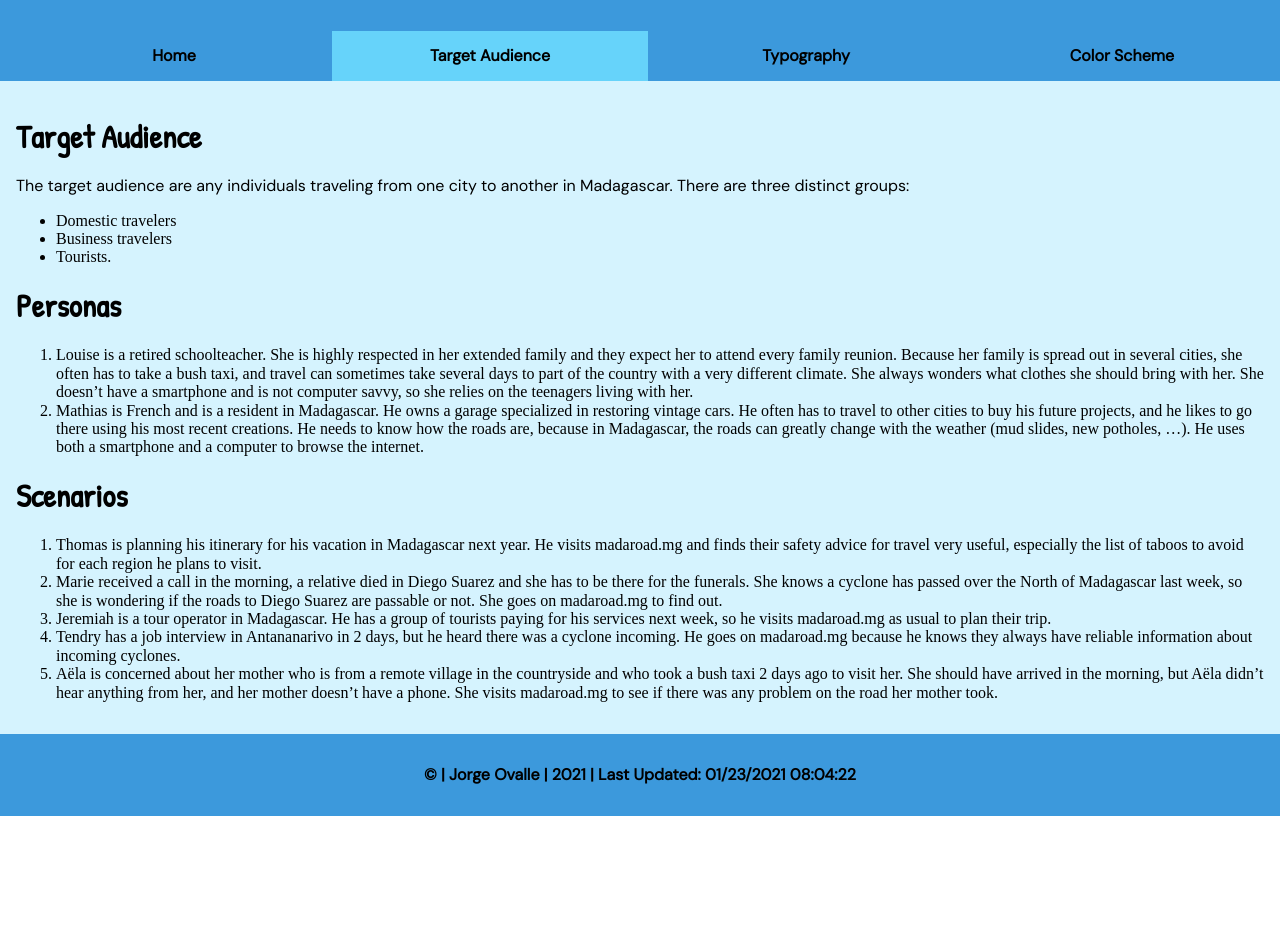
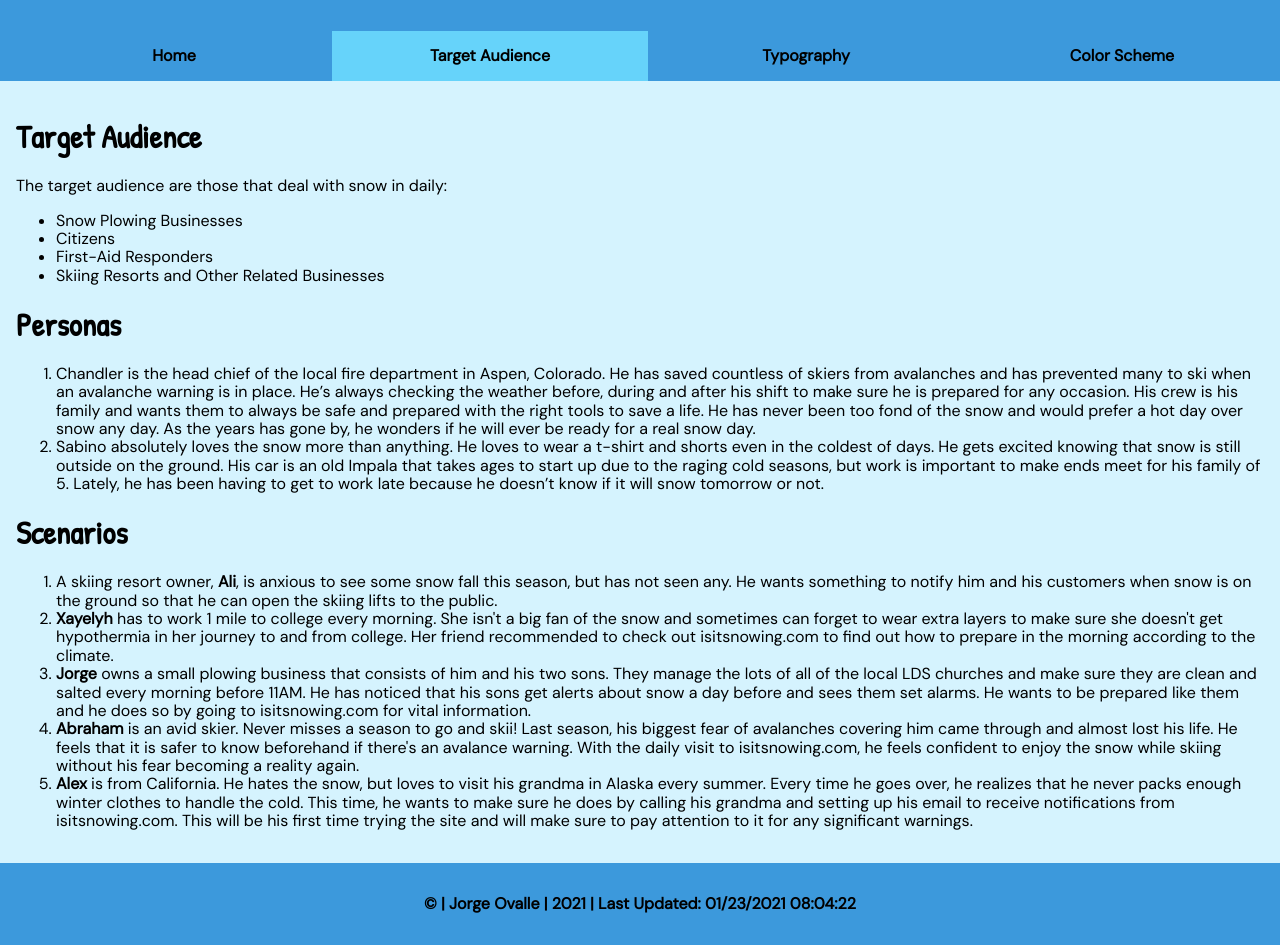
Before and after one commit to Jorgito76/jorgito76.github.io, a plain HTML site: page lesson3/targetAudience.html in a window 1280 px wide. Shown: the part 127-1072 px from the top of the page. Before the commit the page ends 943 px from the top, so only its background shows below. Drawn offline with Linux system fonts and the light colour scheme.

Commit message:
site purpose and target audience

```diff
--- a/lesson3/css/small.css
+++ b/lesson3/css/small.css
@@ -6,7 +6,7 @@ h1, h2 {
     font-family: 'Patrick Hand', cursive;
 }
 
-p, nav {
+p, nav, ol li, ul li, table tbody tr td {
     font-family: 'DM Sans', sans-serif;
 }
 
@@ -105,6 +105,8 @@ main div.grid_layout {
     background-color: white;
 }
 
+
+
 /* FOOTER STYLE */
 footer {
     padding: 1rem;
--- a/lesson3/targetAudience.html
+++ b/lesson3/targetAudience.html
@@ -46,48 +46,49 @@
     <!-- MAIN SET UP-->
         <main>
             <h1>Target Audience</h1>
-            <p>The target audience are any individuals traveling from one city to another in Madagascar. There are three
-                distinct groups:
+            <p>The target audience are those that deal with snow in daily:
             <ul>
-                <li>Domestic travelers</li>
-                <li>Business travelers</li>
-                <li>Tourists.</li>
+                <li>Snow Plowing Businesses</li>
+                <li>Citizens</li>
+                <li>First-Aid Responders</li>
+                <li>Skiing Resorts and Other Related Businesses</li>
             </ul>
             </p>
             <h1>Personas</h1>
             <ol>
-                <li>Louise is a retired schoolteacher. She is highly respected in her extended family and they expect
-                    her to attend every family reunion. Because her family is spread out in several cities, she often
-                    has to take a bush taxi, and travel can sometimes take several days to part of the country with a
-                    very different climate. She always wonders what clothes she should bring with her.
-                    She doesn’t have a smartphone and is not computer savvy, so she relies on the teenagers living with
-                    her.
+                <li>Chandler is the head chief of the local fire department in Aspen, Colorado. He has saved countless of skiers from avalanches and
+                    has prevented many to ski when an avalanche warning is in place.
+                    He’s always checking the weather before, during and after his shift to make sure
+                    he is prepared for any occasion. His crew is his family and wants them to always be safe and prepared with the right tools to save a life.
+                     He has never been too fond of the snow and would prefer a hot day over snow any day.
+                    As the years has gone by, he wonders if he will ever be ready for a real snow day.
                 </li>
-                <li>Mathias is French and is a resident in Madagascar. He owns a garage specialized in restoring vintage
-                    cars. He often has to travel to other cities to buy his future projects, and he likes to go there
-                    using his most recent creations. He needs to know how the roads are, because in Madagascar, the
-                    roads can greatly change with the weather (mud slides, new potholes, …).
-                    He uses both a smartphone and a computer to browse the internet.
+                <li>Sabino absolutely loves the snow more than anything. He loves to wear a t-shirt and shorts even in the coldest of days.
+                    He gets excited knowing that snow is still outside on the ground.
+                    His car is an old Impala that takes ages to start up due to the raging cold seasons, but work is important to make ends meet for his family of 5.
+                    Lately, he has been having to get to work late because he doesn’t know if it will snow tomorrow or not.
                 </li>
             </ol>
             <h1>Scenarios</h1>
             <ol>
-                <li>Thomas is planning his itinerary for his vacation in Madagascar next year. He visits madaroad.mg and
-                    finds their safety advice for travel very useful, especially the list of taboos to avoid for each
-                    region he plans to visit.</li>
-                <li>Marie received a call in the morning, a relative died in Diego Suarez and she has to be there for
-                    the funerals. She knows a cyclone has passed over the North of Madagascar last week, so she is
-                    wondering if the roads to Diego Suarez are passable or not. She goes on madaroad.mg to find out.
+                <li>A skiing resort owner, <strong>Ali</strong>, is anxious to see some snow fall this season, but has not seen any. He wants something to notify him and his customers when snow is on
+                    the ground so that he can open the skiing lifts to the public.
                 </li>
-                <li>Jeremiah is a tour operator in Madagascar. He has a group of tourists paying for his services next
-                    week, so he visits madaroad.mg as usual to plan their trip.</li>
-                <li>Tendry has a job interview in Antananarivo in 2 days, but he heard there was a cyclone incoming. He
-                    goes on madaroad.mg because he knows they always have reliable information about incoming cyclones.
+                <li><strong>Xayelyh</strong> has to work 1 mile to college every morning. She isn't a big fan of the snow and sometimes can forget to wear extra layers to make sure she doesn't get
+                    hypothermia in her journey to and from college. Her friend recommended to check out isitsnowing.com to find out how to prepare in the morning according to the climate.
                 </li>
-                <li>Aëla is concerned about her mother who is from a remote village in the countryside and who took a
-                    bush taxi 2 days ago to visit her. She should have arrived in the morning, but Aëla didn’t hear
-                    anything from her, and her mother doesn’t have a phone. She visits madaroad.mg to see if there was
-                    any problem on the road her mother took.</li>
+                <li><strong>Jorge</strong> owns a small plowing business that consists of him and his two sons. They manage the lots of all of the local LDS churches and make sure they
+                    are clean and salted every morning before 11AM. He has noticed that his sons get alerts about snow a day before and sees them set alarms. He wants to be
+                    prepared like them and he does so by going to isitsnowing.com for vital information.
+                </li>
+                <li><strong>Abraham</strong> is an avid skier. Never misses a season to go and skii! Last season, his biggest fear of avalanches covering him came through and almost lost his life.
+                    He feels that it is safer to know beforehand if there's an avalance warning. With the daily visit to isitsnowing.com, he feels confident to enjoy the snow while skiing without
+                    his fear becoming a reality again.
+                </li>
+                <li><strong>Alex</strong> is from California. He hates the snow, but loves to visit his grandma in Alaska every summer. Every time he goes over, he realizes that he never packs enough
+                    winter clothes to handle the cold. This time, he wants to make sure he does by calling his grandma and setting up his email to receive notifications from isitsnowing.com.
+                    This will be his first time trying the site and will make sure to pay attention to it for any significant warnings.
+                </li>
             </ol>
         </main>
 
```
Also changed, not shown: lesson3/index.html (+9 -1 lines), lesson3/images/winter-snowflake-background-vector.jpg (added).
